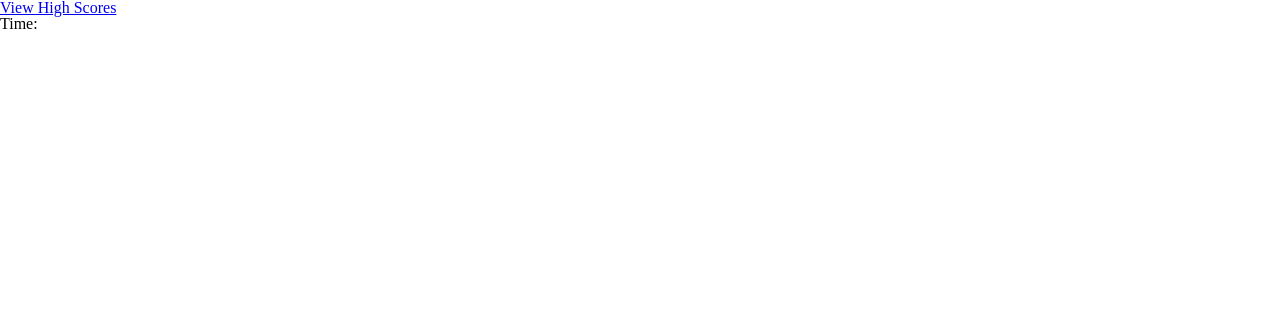
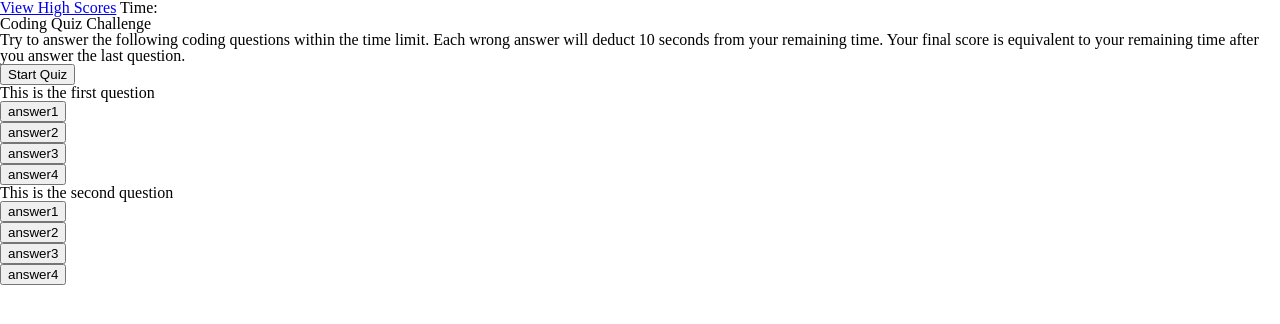
Before and after one commit to pjdip/Philip-DiPaula-OSU-bootcamp-hwk4, a plain HTML site: page index.html in a window 1280 px wide. Drawn offline with Linux system fonts and the light colour scheme.

Commit message:
base html for start page and questions

```diff
--- a/index.html
+++ b/index.html
@@ -10,14 +10,62 @@
     <body>
         <header>
             <a id="hsLink" href="./assets/highScorePage.html">View High Scores</a>
-            <h4 id="timer">Time: <span id="time"></span></h4>
+            <time id="timer">Time: <span id="time"></span></time>
         </header>
 
+        <main class="container">
+            <section id="startPage">
+                <h1>Coding Quiz Challenge</h1>
+                <p>
+                    Try to answer the following coding questions within the time limit.
+                    Each wrong answer will deduct 10 seconds from your remaining time.
+                    Your final score is equivalent to your remaining time after you answer the last question.
+                </p>
+                <button id="start">Start Quiz</button>
+            </section>
+
+            <form id="question1">
+                <h2>This is the first question</h2>
+                <ol id="answers1">
+                    <li id="0" >
+                        <button>answer1</button>
+                    </li>
+                    <li id="1">
+                        <button>answer2</button>
+                    </li>
+                    <li id="2">
+                        <button>answer3</button>
+                    </li>
+                    <li id="3">
+                        <button>answer4</button>
+                    </li>
+                </ol>
+            </form>
+
+            <form id="question2">
+                <h2>This is the second question</h2>
+                <ol id="answers2">
+                    <li id="0" >
+                        <button>answer1</button>
+                    </li>
+                    <li id="1">
+                        <button>answer2</button>
+                    </li>
+                    <li id="2">
+                        <button>answer3</button>
+                    </li>
+                    <li id="3">
+                        <button>answer4</button>
+                    </li>
+                </ol>
+            </form>
+
+            <section id="endPage">
+
+            </section>
+        </main>
 <!--         PseudoCode:
-        1) main page
-            a) View High Scores
-            b) Timer
-            header containing high score link and timer (hide on highscore page)
+
 
         2) start
             All centered:
```
